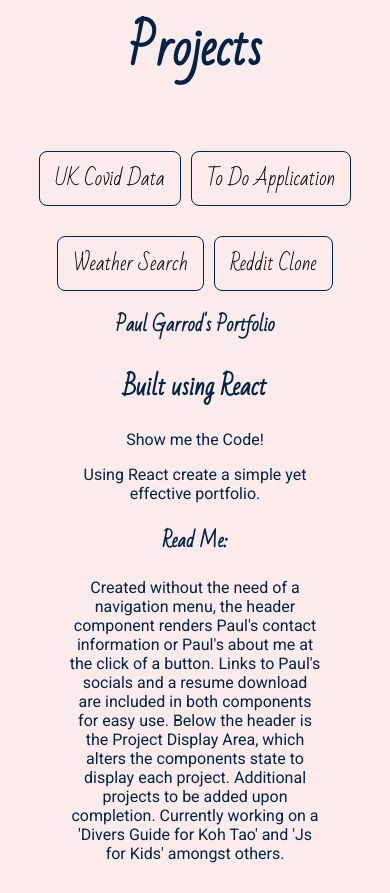
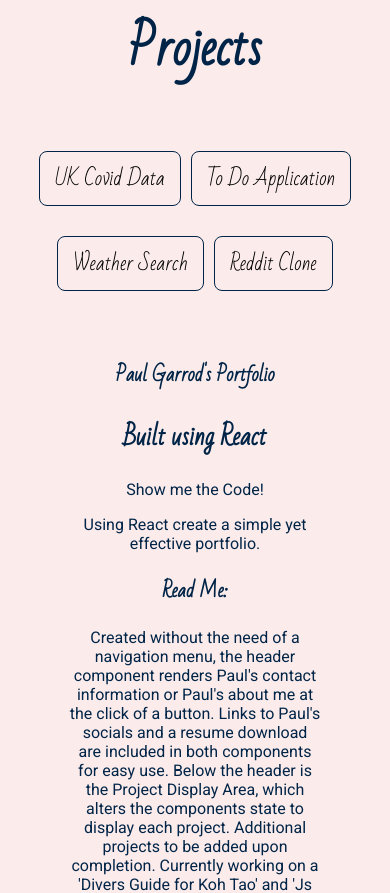
Before and after one commit to PaulGarrod/paulGarrodDevPortfolio, a React (Create React App) app: page / in a window 390 px wide. Shown: the part 940-1833 px from the top of the page. Built offline with nearby package versions, Linux system fonts and the light colour scheme.

Commit message:
Update display titles
Add margin bottom to titles on mobile view. Remove empty div around project cards.

```diff
--- a/src/ProjectCard.css
+++ b/src/ProjectCard.css
@@ -51,5 +51,6 @@
         justify-content: center;
         font-size: small;
         flex-wrap: wrap;
+        margin-bottom: 50px;
     }
 }
--- a/src/ProjectDisplay.js
+++ b/src/ProjectDisplay.js
@@ -7,9 +7,7 @@ export const ProjectDisplay = () => {
     return (
         <section className="project-display" id="project-display">
             <h1 class="font-large">Projects</h1>
-            <div>
-                <ProjectCard />
-            </div>
+            <ProjectCard />
         </section>
     )
 };
```
